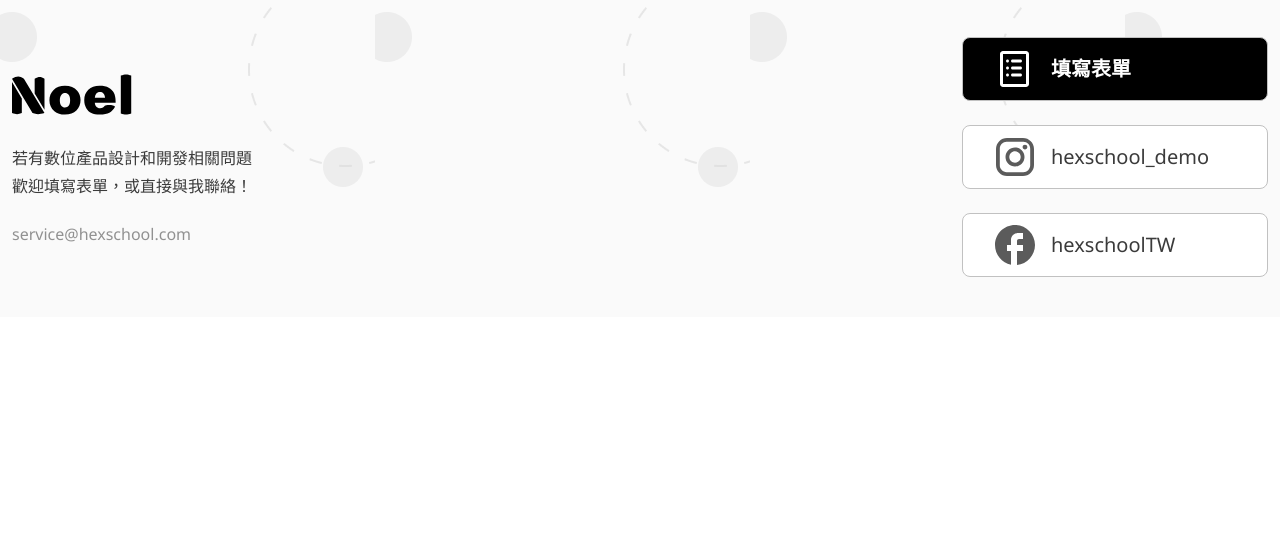
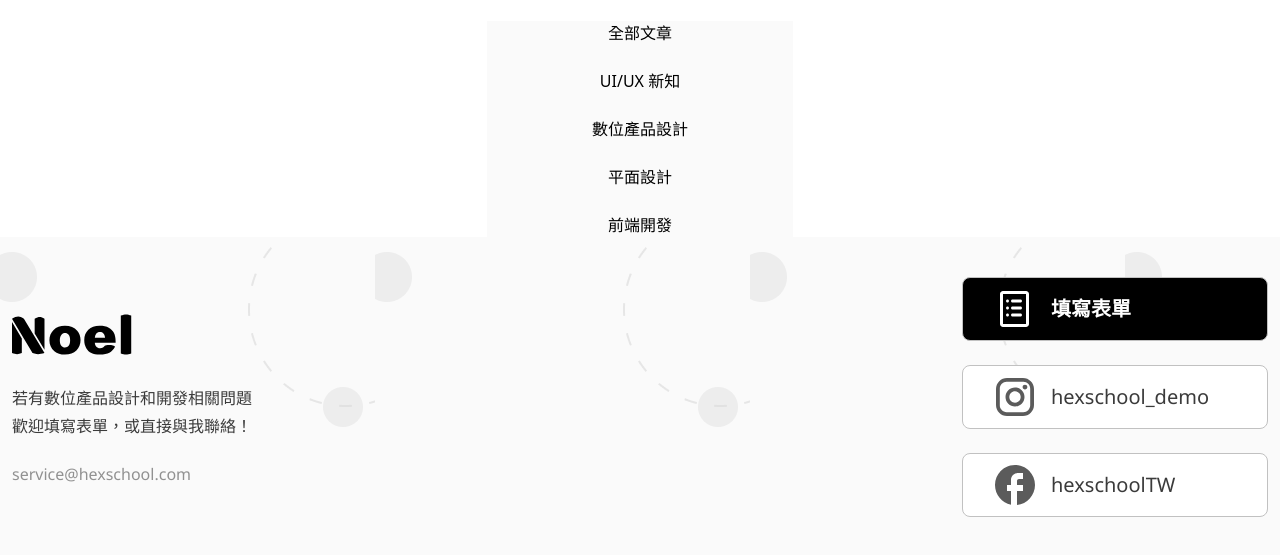
Before and after one commit to Ivy0406/Noel_Website, a website: page blogPage.html in a window 1280 px wide. Shown: the part 2831-3386 px from the top of the page. Before the commit the page ends 3148 px from the top, so only its background shows below. Drawn offline with Linux system fonts and the light colour scheme; a web font is replaced by a local one.

Commit message:
feat: add-list-section

```diff
--- a/blogPage.html
+++ b/blogPage.html
@@ -177,7 +177,16 @@
 
 
                 </div>
+                <!-- 目錄選單 -->
+                <div class="lg:col-span-1 bg-primary-100 lg:p-20 flex lg:flex-col flex-row gap-8 px-3 py-5 lg:gap-6 items-start overflow-hidden overflow-x-auto">
+                    <button class="title-button">全部文章</button>
+                    <button class="title-button">UI/UX 新知</button>
+                    <button class="title-button">數位產品設計</button>
+                    <button class="title-button">平面設計</button>
+                    <button class="title-button">前端開發</button>
 
+
+                </div>
                 </div>
 
              </div>
```
